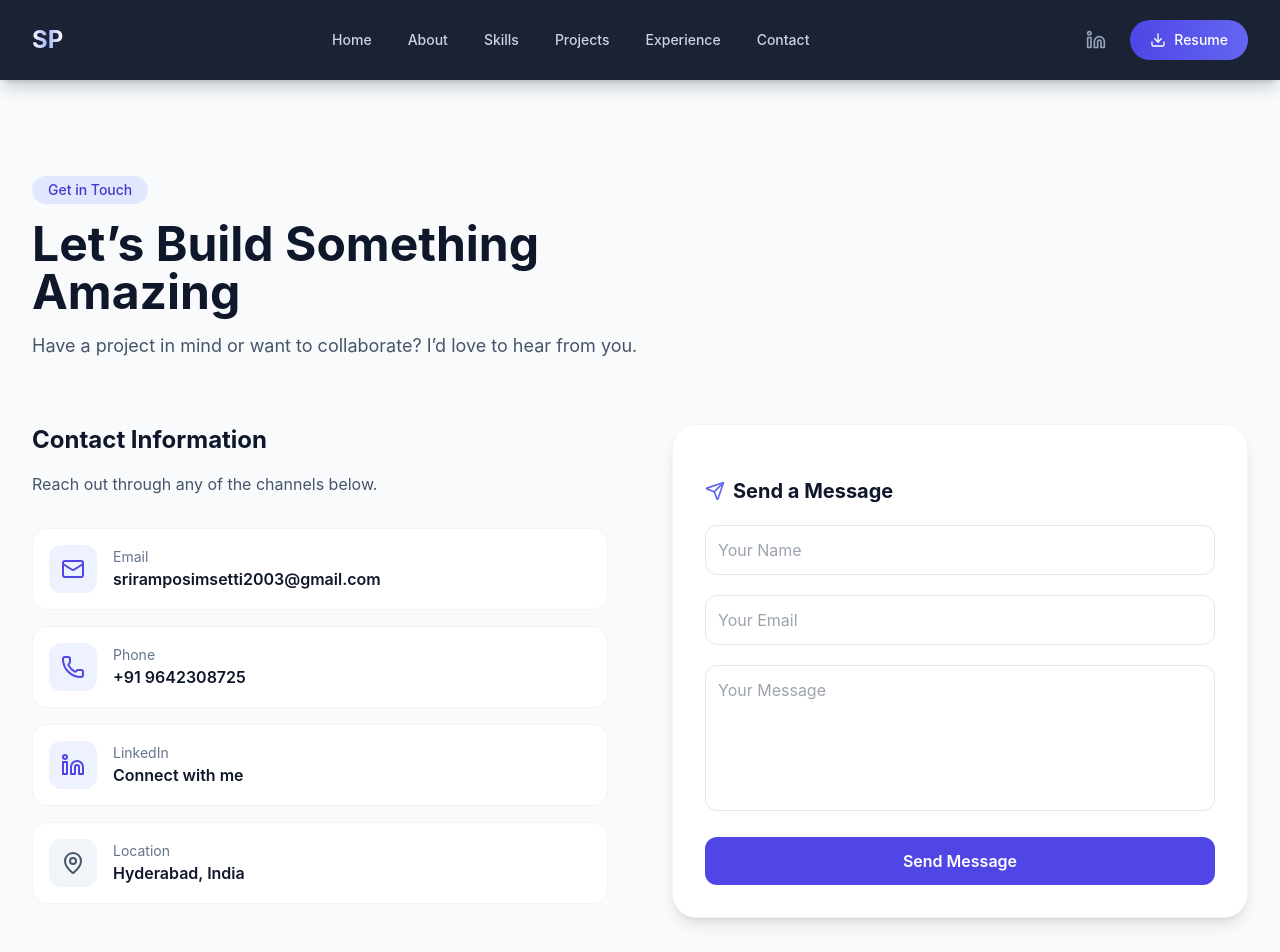
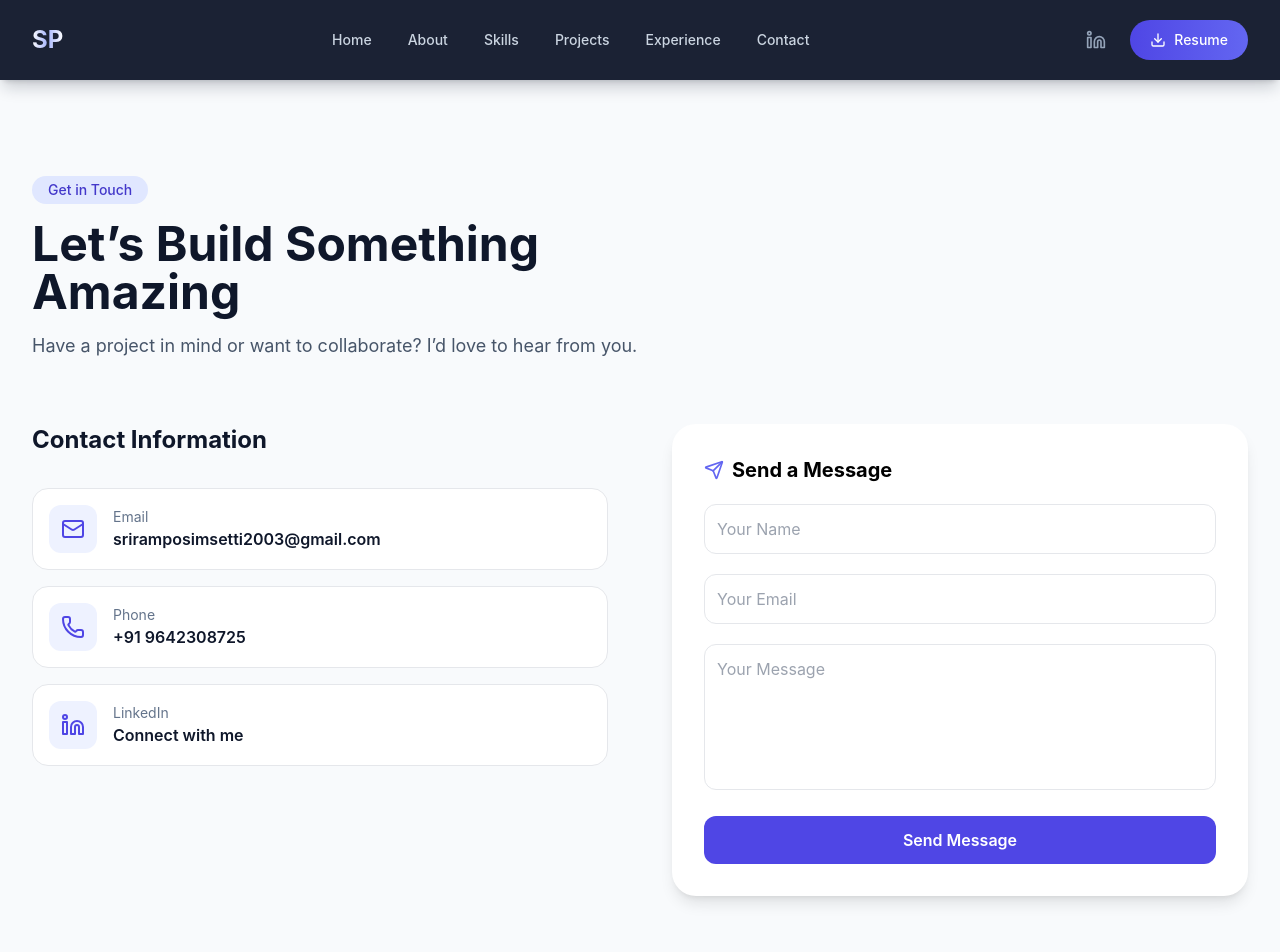
Before and after one commit to sriramposimsetti2003-tech/portfolio, a React (Vite) app in the folder portfolio/: page /contact in a window 1280 px wide. Shown: the top 952 px of the page. Built offline with nearby package versions, Linux system fonts and the light colour scheme.

Commit message:
Email sent code

```diff
--- a/portfolio/package.json
+++ b/portfolio/package.json
@@ -10,6 +10,7 @@
     "preview": "vite preview"
   },
   "dependencies": {
+    "@emailjs/browser": "^4.4.1",
     "framer-motion": "^12.23.26",
     "lucide-react": "^0.561.0",
     "react": "^19.2.0",
--- a/portfolio/src/Pages/Contact.jsx
+++ b/portfolio/src/Pages/Contact.jsx
@@ -1,15 +1,7 @@
 import React, { useState } from "react";
+import emailjs from "@emailjs/browser";
 import { motion } from "framer-motion";
 import { Mail, Phone, Linkedin, MapPin, Send } from "lucide-react";
-
-/* Netlify form encoding helper */
-const encode = (data) =>
-  Object.keys(data)
-    .map(
-      (key) =>
-        encodeURIComponent(key) + "=" + encodeURIComponent(data[key])
-    )
-    .join("&");
 
 export default function Contact() {
   const [status, setStatus] = useState("idle");
@@ -18,29 +10,22 @@ export default function Contact() {
     e.preventDefault();
     setStatus("sending");
 
-    const form = e.target;
-    const formData = new FormData(form);
-    const payload = {};
-
-    formData.forEach((value, key) => {
-      payload[key] = value;
-    });
-
-    fetch("/", {
-      method: "POST",
-      headers: { "Content-Type": "application/x-www-form-urlencoded" },
-      body: encode({
-        "form-name": "contact",
-        ...payload,
-      }),
-    })
-      .then(() => {
-        setStatus("success");
-        form.reset();
-      })
-      .catch(() => {
-        setStatus("error");
-      });
+    emailjs
+      .sendForm(
+        "service_9klyfwq",     // 🔴 replace
+        "template_y7wjttd",    // 🔴 replace
+        e.target,
+        "De6BBDHAV7fjUdl9H"      // 🔴 replace
+      )
+      .then(
+        () => {
+          setStatus("success");
+          e.target.reset();
+        },
+        () => {
+          setStatus("error");
+        }
+      );
   };
 
   const contactInfo = [
@@ -91,7 +76,7 @@ export default function Contact() {
         </div>
 
         <div className="grid lg:grid-cols-2 gap-16">
-          {/* LEFT: Contact Info */}
+          {/* LEFT */}
           <motion.div
             initial={{ opacity: 0, x: -40 }}
             whileInView={{ opacity: 1, x: 0 }}
@@ -99,14 +84,9 @@ export default function Contact() {
             transition={{ duration: 0.6 }}
             className="space-y-8"
           >
-            <div>
-              <h3 className="text-2xl font-bold text-slate-900 mb-4">
-                Contact Information
-              </h3>
-              <p className="text-slate-600">
-                Reach out through any of the channels below.
-              </p>
-            </div>
+            <h3 className="text-2xl font-bold text-slate-900">
+              Contact Information
+            </h3>
 
             <div className="space-y-4">
               {contactInfo.map((info, i) => (
@@ -122,7 +102,7 @@ export default function Contact() {
                       href={info.href}
                       target={info.href.startsWith("http") ? "_blank" : undefined}
                       rel="noopener noreferrer"
-                      className="flex items-center gap-4 p-4 bg-white rounded-2xl border border-slate-100 hover:border-indigo-200 hover:shadow-lg transition-all"
+                      className="flex items-center gap-4 p-4 bg-white rounded-2xl border hover:shadow-lg transition"
                     >
                       <div className="p-3 bg-indigo-50 rounded-xl">
                         <info.icon className="w-6 h-6 text-indigo-600" />
@@ -134,60 +114,40 @@ export default function Contact() {
                         </p>
                       </div>
                     </a>
-                  ) : (
-                    <div className="flex items-center gap-4 p-4 bg-white rounded-2xl border border-slate-100">
-                      <div className="p-3 bg-slate-100 rounded-xl">
-                        <info.icon className="w-6 h-6 text-slate-600" />
-                      </div>
-                      <div>
-                        <p className="text-sm text-slate-500">{info.label}</p>
-                        <p className="font-semibold text-slate-900">
-                          {info.value}
-                        </p>
-                      </div>
-                    </div>
-                  )}
+                  ) : null}
                 </motion.div>
               ))}
             </div>
           </motion.div>
 
-          {/* RIGHT: Netlify Form */}
+          {/* RIGHT */}
           <motion.form
-            name="contact"
-            method="POST"
-            data-netlify="true"
-            data-netlify-honeypot="bot-field"
             onSubmit={handleSubmit}
             initial={{ opacity: 0, x: 40 }}
             whileInView={{ opacity: 1, x: 0 }}
             viewport={{ once: true }}
             transition={{ duration: 0.6 }}
-            className="bg-white rounded-3xl p-8 border border-slate-100 shadow-lg space-y-5"
+            className="bg-white rounded-3xl p-8 shadow-lg space-y-5"
           >
-            {/* Required hidden fields */}
-            <input type="hidden" name="form-name" value="contact" />
-            <input type="hidden" name="bot-field" />
-
-            <h3 className="text-xl font-bold text-slate-900 flex items-center gap-2">
+            <h3 className="text-xl font-bold flex items-center gap-2">
               <Send className="w-5 h-5 text-indigo-500" />
               Send a Message
             </h3>
 
             <input
               type="text"
-              name="name"
+              name="from_name"
               placeholder="Your Name"
               required
-              className="w-full p-3 rounded-xl border border-slate-200 focus:ring-2 focus:ring-indigo-500 outline-none"
+              className="w-full p-3 rounded-xl border focus:ring-2 focus:ring-indigo-500"
             />
 
             <input
               type="email"
-              name="email"
+              name="reply_to"
               placeholder="Your Email"
               required
-              className="w-full p-3 rounded-xl border border-slate-200 focus:ring-2 focus:ring-indigo-500 outline-none"
+              className="w-full p-3 rounded-xl border focus:ring-2 focus:ring-indigo-500"
             />
 
             <textarea
@@ -195,13 +155,13 @@ export default function Contact() {
               rows="5"
               placeholder="Your Message"
               required
-              className="w-full p-3 rounded-xl border border-slate-200 focus:ring-2 focus:ring-indigo-500 outline-none resize-none"
+              className="w-full p-3 rounded-xl border focus:ring-2 focus:ring-indigo-500 resize-none"
             />
 
             <button
               type="submit"
               disabled={status === "sending"}
-              className="w-full h-12 bg-indigo-600 text-white rounded-xl font-semibold hover:bg-indigo-700 transition disabled:opacity-60"
+              className="w-full h-12 bg-indigo-600 text-white rounded-xl font-semibold hover:bg-indigo-700 disabled:opacity-60"
             >
               {status === "sending"
                 ? "Sending..."
@@ -212,19 +172,12 @@ export default function Contact() {
 
             {status === "error" && (
               <p className="text-red-500 text-sm text-center">
-                Something went wrong. Please try again.
+                Failed to send message. Try again.
               </p>
             )}
           </motion.form>
         </div>
       </div>
-
-      {/* 🔒 Netlify form detection (REQUIRED) */}
-      <form name="contact" data-netlify="true" hidden>
-        <input type="text" name="name" />
-        <input type="email" name="email" />
-        <textarea name="message"></textarea>
-      </form>
     </section>
   );
 }
```
Also changed, not shown: 1 other file (tests, documents, lock files or other folders).
